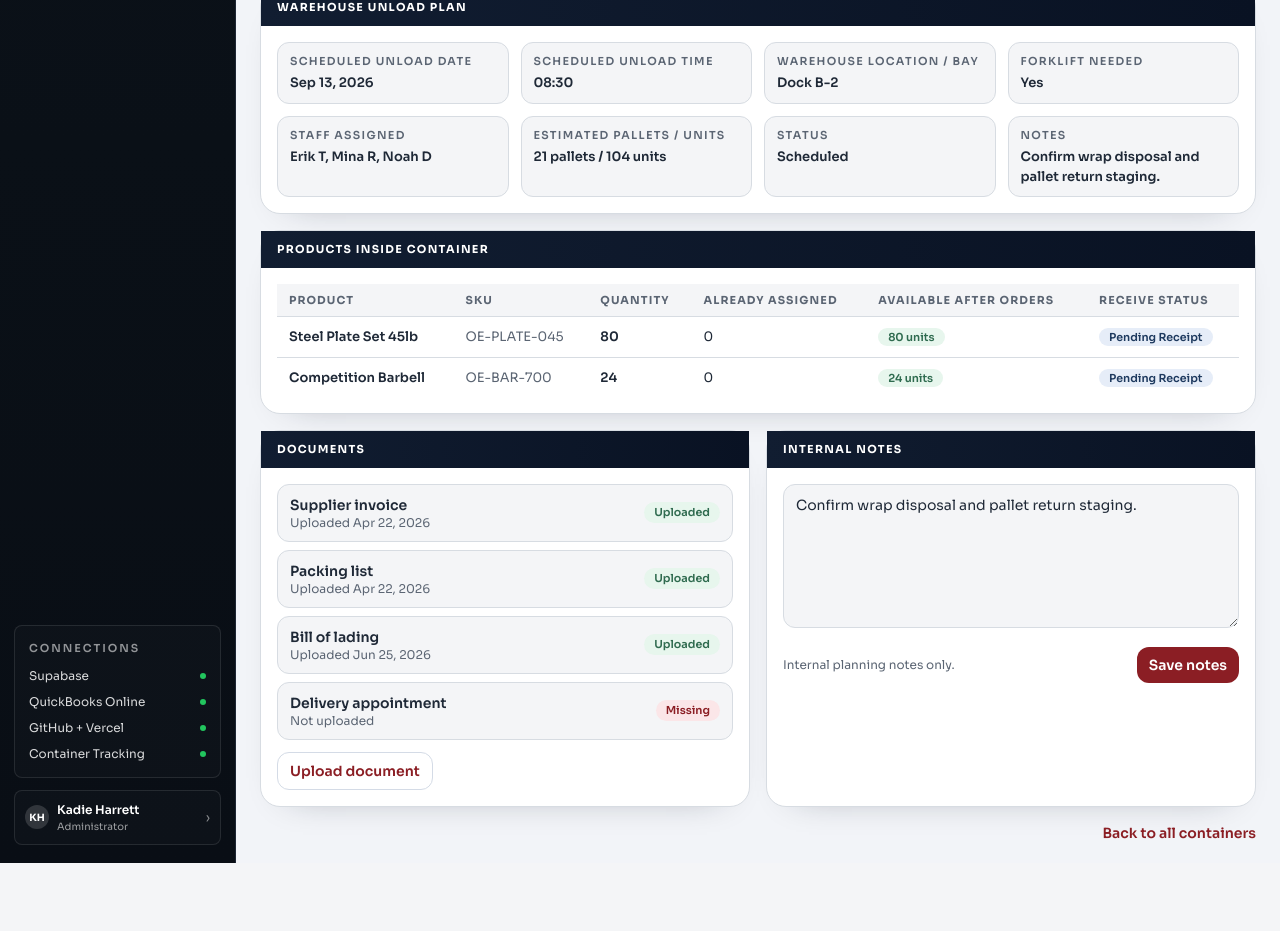
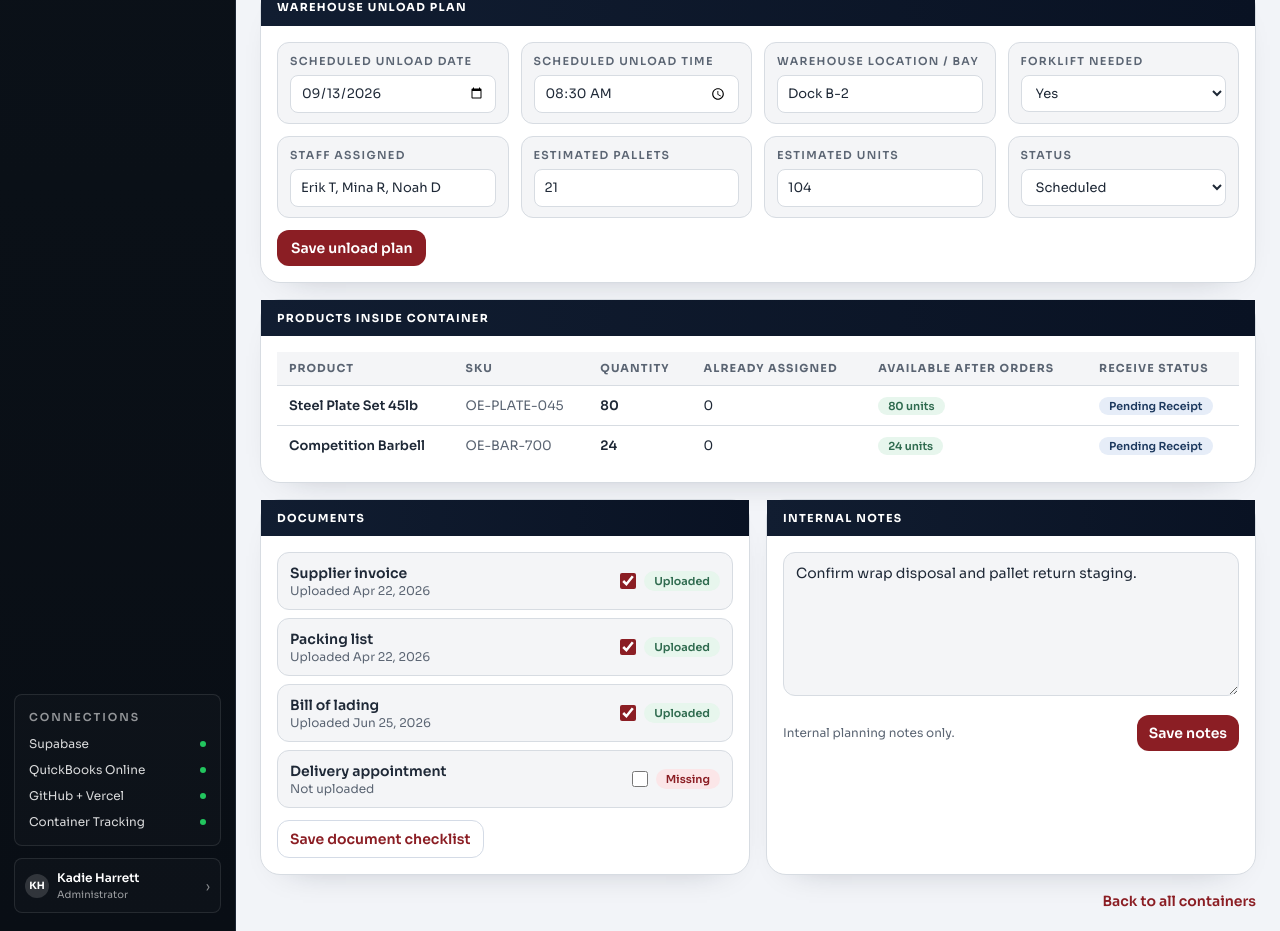
Before and after one commit to kadieharrett223-cloud/inventory-app, a Next.js app: page /containers/c2 in a window 1280 px wide. Shown: the part 740-1671 px from the top of the page. Before the commit the page ends 1603 px from the top, so only its background shows below. Built offline with nearby package versions, Linux system fonts and the light colour scheme.

Commit message:
Make unload plan, docs, and notes editable

```diff
--- a/src/app/containers/[containerId]/page.tsx
+++ b/src/app/containers/[containerId]/page.tsx
@@ -1,7 +1,10 @@
 import Link from "next/link";
 import { revalidatePath } from "next/cache";
 import { notFound } from "next/navigation";
+import type { ReactNode } from "react";
 import {
+  type ContainerDocument,
+  type ContainerUnloadPlanStatus,
   deriveAssignmentsFromApprovedInvoices,
   getContainerTotalUnits,
   getReceivedUnitsForProduct,
@@ -27,6 +30,15 @@ const timelineSteps: TimelineStep[] = [
   { key: "arrived", label: "Arrived at warehouse" },
   { key: "received", label: "Unloaded / received into inventory" },
 ];
+
+const unloadStatuses: ContainerUnloadPlanStatus[] = ["Not Scheduled", "Scheduled", "Ready to Unload", "Unloaded"];
+
+function revalidateContainerSurfaces(containerId: string) {
+  revalidatePath("/");
+  revalidatePath("/availability");
+  revalidatePath("/containers");
+  revalidatePath(`/containers/${containerId}`);
+}
 
 async function receiveIntoInventory(containerId: string) {
   "use server";
@@ -59,10 +71,108 @@ async function receiveIntoInventory(containerId: string) {
     }
   }
 
-  revalidatePath("/");
-  revalidatePath("/availability");
-  revalidatePath("/containers");
-  revalidatePath(`/containers/${containerId}`);
+  revalidateContainerSurfaces(containerId);
+}
+
+async function saveUnloadPlan(containerId: string, formData: FormData) {
+  "use server";
+
+  const container = containerShipments.find((entry) => entry.id === containerId);
+  if (!container) return;
+
+  const existingPlan = containerUnloadPlans.find((entry) => entry.containerId === containerId);
+  const estimatedUnitsRaw = String(formData.get("estimatedUnits") ?? "0");
+  const estimatedPalletsRaw = String(formData.get("estimatedPallets") ?? "0");
+  const selectedStatus = String(formData.get("status") ?? "Not Scheduled");
+  const parsedUnits = Number.parseInt(estimatedUnitsRaw, 10);
+  const parsedPallets = Number.parseInt(estimatedPalletsRaw, 10);
+
+  const plan =
+    existingPlan ?? {
+      containerId,
+      scheduledUnloadDate: null,
+      scheduledUnloadTime: null,
+      warehouseBay: null,
+      forkliftNeeded: true,
+      staffAssigned: [],
+      estimatedPallets: Math.max(1, Math.ceil(getContainerTotalUnits(container) / 8)),
+      estimatedUnits: getContainerTotalUnits(container),
+      notes: "",
+      status: "Not Scheduled" as const,
+    };
+
+  plan.scheduledUnloadDate = cleanText(formData.get("scheduledUnloadDate"));
+  plan.scheduledUnloadTime = cleanText(formData.get("scheduledUnloadTime"));
+  plan.warehouseBay = cleanText(formData.get("warehouseBay"));
+  plan.forkliftNeeded = String(formData.get("forkliftNeeded") ?? "yes") === "yes";
+  plan.staffAssigned = String(formData.get("staffAssigned") ?? "")
+    .split(",")
+    .map((name) => name.trim())
+    .filter(Boolean);
+  plan.estimatedUnits = Number.isFinite(parsedUnits) && parsedUnits > 0 ? parsedUnits : getContainerTotalUnits(container);
+  plan.estimatedPallets = Number.isFinite(parsedPallets) && parsedPallets > 0 ? parsedPallets : Math.max(1, Math.ceil(plan.estimatedUnits / 8));
+  plan.status = unloadStatuses.includes(selectedStatus as ContainerUnloadPlanStatus)
+    ? (selectedStatus as ContainerUnloadPlanStatus)
+    : "Not Scheduled";
+
+  if (!existingPlan) {
+    containerUnloadPlans.push(plan);
+  }
+
+  revalidateContainerSurfaces(containerId);
+}
+
+async function saveDocuments(containerId: string, formData: FormData) {
+  "use server";
+
+  const existingDocs = containerDocumentsById[containerId] ?? [
+    { label: "Supplier invoice", uploadedAt: null, status: "Missing" },
+    { label: "Packing list", uploadedAt: null, status: "Missing" },
+    { label: "Bill of lading", uploadedAt: null, status: "Missing" },
+    { label: "Delivery appointment", uploadedAt: null, status: "Missing" },
+  ];
+
+  const today = new Date().toISOString().slice(0, 10);
+  const updated: ContainerDocument[] = existingDocs.map((doc, index) => {
+    const selected = formData.get(`doc-${index}`) === "on";
+    return {
+      label: doc.label,
+      status: selected ? "Uploaded" : "Missing",
+      uploadedAt: selected ? doc.uploadedAt ?? today : null,
+    };
+  });
+
+  containerDocumentsById[containerId] = updated;
+  revalidateContainerSurfaces(containerId);
+}
+
+async function saveInternalNotes(containerId: string, formData: FormData) {
+  "use server";
+
+  const notes = String(formData.get("notes") ?? "").trim();
+  const plan = containerUnloadPlans.find((entry) => entry.containerId === containerId);
+
+  if (plan) {
+    plan.notes = notes;
+  } else {
+    const container = containerShipments.find((entry) => entry.id === containerId);
+    if (container) {
+      containerUnloadPlans.push({
+        containerId,
+        scheduledUnloadDate: null,
+        scheduledUnloadTime: null,
+        warehouseBay: null,
+        forkliftNeeded: true,
+        staffAssigned: [],
+        estimatedPallets: Math.max(1, Math.ceil(getContainerTotalUnits(container) / 8)),
+        estimatedUnits: getContainerTotalUnits(container),
+        notes,
+        status: "Not Scheduled",
+      });
+    }
+  }
+
+  revalidateContainerSurfaces(containerId);
 }
 
 export default async function ContainerDetailPage({ params }: ContainerDetailPageProps) {
@@ -199,16 +309,46 @@ export default async function ContainerDetailPage({ params }: ContainerDetailPag
 
       <section className="rounded-[20px] border border-[var(--line-soft)] bg-white shadow-[0_14px_36px_-30px_rgba(17,24,39,0.45)]">
         <div className="bg-[linear-gradient(90deg,#111d31_0%,#091223_100%)] px-4 py-2.5 text-[11px] font-bold uppercase tracking-[0.12em] text-white">Warehouse Unload Plan</div>
-        <div className="grid gap-3 p-4 md:grid-cols-2 xl:grid-cols-4">
-          <SummaryField label="Scheduled unload date" value={unloadPlan.scheduledUnloadDate ? formatLongDate(unloadPlan.scheduledUnloadDate) : "Not Scheduled"} compact />
-          <SummaryField label="Scheduled unload time" value={unloadPlan.scheduledUnloadTime ?? "Not Scheduled"} compact />
-          <SummaryField label="Warehouse location / bay" value={unloadPlan.warehouseBay ?? "Not Assigned"} compact />
-          <SummaryField label="Forklift needed" value={unloadPlan.forkliftNeeded ? "Yes" : "No"} compact />
-          <SummaryField label="Staff assigned" value={unloadPlan.staffAssigned.length > 0 ? unloadPlan.staffAssigned.join(", ") : "Unassigned"} compact />
-          <SummaryField label="Estimated pallets / units" value={`${unloadPlan.estimatedPallets} pallets / ${unloadPlan.estimatedUnits} units`} compact />
-          <SummaryField label="Status" value={unloadPlan.status} compact />
-          <SummaryField label="Notes" value={unloadPlan.notes || "No notes yet"} compact />
-        </div>
+        <form action={saveUnloadPlan.bind(null, container.id)} className="grid gap-3 p-4 md:grid-cols-2 xl:grid-cols-4">
+          <EditableField label="Scheduled unload date">
+            <input name="scheduledUnloadDate" type="date" defaultValue={unloadPlan.scheduledUnloadDate ?? ""} className={inputClass} />
+          </EditableField>
+          <EditableField label="Scheduled unload time">
+            <input name="scheduledUnloadTime" type="time" defaultValue={unloadPlan.scheduledUnloadTime ?? ""} className={inputClass} />
+          </EditableField>
+          <EditableField label="Warehouse location / bay">
+            <input name="warehouseBay" type="text" defaultValue={unloadPlan.warehouseBay ?? ""} placeholder="Dock B-2" className={inputClass} />
+          </EditableField>
+          <EditableField label="Forklift needed">
+            <select name="forkliftNeeded" defaultValue={unloadPlan.forkliftNeeded ? "yes" : "no"} className={inputClass}>
+              <option value="yes">Yes</option>
+              <option value="no">No</option>
+            </select>
+          </EditableField>
+          <EditableField label="Staff assigned">
+            <input name="staffAssigned" type="text" defaultValue={unloadPlan.staffAssigned.join(", ")} placeholder="Luis P, Mina R" className={inputClass} />
+          </EditableField>
+          <EditableField label="Estimated pallets">
+            <input name="estimatedPallets" type="number" min={1} defaultValue={String(unloadPlan.estimatedPallets)} className={inputClass} />
+          </EditableField>
+          <EditableField label="Estimated units">
+            <input name="estimatedUnits" type="number" min={1} defaultValue={String(unloadPlan.estimatedUnits)} className={inputClass} />
+          </EditableField>
+          <EditableField label="Status">
+            <select name="status" defaultValue={unloadPlan.status} className={inputClass}>
+              {unloadStatuses.map((status) => (
+                <option key={status} value={status}>
+                  {status}
+                </option>
+              ))}
+            </select>
+          </EditableField>
+          <div className="md:col-span-2 xl:col-span-4">
+            <button type="submit" className="inline-flex rounded-xl bg-[#8b1e24] px-3.5 py-2 text-sm font-semibold text-white hover:bg-[#75191e]">
+              Save unload plan
+            </button>
+          </div>
+        </form>
       </section>
 
       <section className="rounded-[20px] border border-[var(--line-soft)] bg-white shadow-[0_14px_36px_-30px_rgba(17,24,39,0.45)]">
@@ -261,38 +401,42 @@ export default async function ContainerDetailPage({ params }: ContainerDetailPag
       <div className="grid gap-4 xl:grid-cols-[1fr_1fr]">
         <section className="rounded-[20px] border border-[var(--line-soft)] bg-white shadow-[0_14px_36px_-30px_rgba(17,24,39,0.45)]">
           <div className="bg-[linear-gradient(90deg,#111d31_0%,#091223_100%)] px-4 py-2.5 text-[11px] font-bold uppercase tracking-[0.12em] text-white">Documents</div>
-          <div className="space-y-2 p-4">
-            {documents.map((doc) => (
-              <article key={doc.label} className="flex items-center justify-between rounded-xl border border-[var(--line-soft)] bg-[var(--bg-page)] px-3 py-2.5">
+          <form action={saveDocuments.bind(null, container.id)} className="space-y-2 p-4">
+            {documents.map((doc, index) => (
+              <label key={doc.label} className="flex items-center justify-between rounded-xl border border-[var(--line-soft)] bg-[var(--bg-page)] px-3 py-2.5">
                 <div>
                   <p className="text-sm font-semibold text-[var(--text-primary)]">{doc.label}</p>
                   <p className="text-xs text-[var(--text-muted)]">{doc.uploadedAt ? `Uploaded ${formatLongDate(doc.uploadedAt)}` : "Not uploaded"}</p>
                 </div>
-                <span className={`rounded-full px-2.5 py-0.5 text-[11px] font-semibold ${doc.status === "Uploaded" ? "bg-[#e7f6ed] text-[#2f6b4f]" : "bg-[#fbe6e8] text-[#8b1e24]"}`}>
-                  {doc.status}
-                </span>
-              </article>
+                <div className="flex items-center gap-2">
+                  <input name={`doc-${index}`} type="checkbox" defaultChecked={doc.status === "Uploaded"} className="h-4 w-4 accent-[#8b1e24]" />
+                  <span className={`rounded-full px-2.5 py-0.5 text-[11px] font-semibold ${doc.status === "Uploaded" ? "bg-[#e7f6ed] text-[#2f6b4f]" : "bg-[#fbe6e8] text-[#8b1e24]"}`}>
+                    {doc.status}
+                  </span>
+                </div>
+              </label>
             ))}
-            <button type="button" className="mt-1 inline-flex rounded-xl border border-[#d4dbe6] bg-white px-3 py-2 text-sm font-semibold text-[#8b1e24] hover:bg-[#fff6f7]">
-              Upload document
+            <button type="submit" className="mt-1 inline-flex rounded-xl border border-[#d4dbe6] bg-white px-3 py-2 text-sm font-semibold text-[#8b1e24] hover:bg-[#fff6f7]">
+              Save document checklist
             </button>
-          </div>
+          </form>
         </section>
 
         <section className="rounded-[20px] border border-[var(--line-soft)] bg-white shadow-[0_14px_36px_-30px_rgba(17,24,39,0.45)]">
           <div className="bg-[linear-gradient(90deg,#111d31_0%,#091223_100%)] px-4 py-2.5 text-[11px] font-bold uppercase tracking-[0.12em] text-white">Internal Notes</div>
-          <div className="p-4">
+          <form action={saveInternalNotes.bind(null, container.id)} className="p-4">
             <textarea
+              name="notes"
               defaultValue={unloadPlan.notes || "Coordinate with dock team and verify unload checklist before release."}
               className="h-36 w-full rounded-xl border border-[var(--line-soft)] bg-[var(--bg-page)] px-3 py-2.5 text-sm text-[var(--text-primary)] outline-none focus:border-[#8b1e24]"
             />
             <div className="mt-3 flex items-center justify-between">
               <p className="text-xs text-[var(--text-muted)]">Internal planning notes only.</p>
-              <button type="button" className="inline-flex rounded-xl bg-[#8b1e24] px-3 py-2 text-sm font-semibold text-white hover:bg-[#75191e]">
+              <button type="submit" className="inline-flex rounded-xl bg-[#8b1e24] px-3 py-2 text-sm font-semibold text-white hover:bg-[#75191e]">
                 Save notes
               </button>
             </div>
-          </div>
+          </form>
         </section>
       </div>
 
@@ -346,6 +490,23 @@ function formatLongDate(dateText: string) {
   return date.toLocaleDateString("en-US", { month: "short", day: "numeric", year: "numeric" });
 }
 
+function cleanText(value: FormDataEntryValue | null) {
+  if (typeof value !== "string") return null;
+  const trimmed = value.trim();
+  return trimmed.length > 0 ? trimmed : null;
+}
+
+const inputClass = "w-full rounded-lg border border-[var(--line-soft)] bg-white px-2.5 py-2 text-[13px] text-[var(--text-primary)] outline-none focus:border-[#8b1e24]";
+
+function EditableField({ label, children }: { label: string; children: ReactNode }) {
+  return (
+    <label className="rounded-xl border border-[var(--line-soft)] bg-[var(--bg-page)] px-3 py-2.5">
+      <p className="text-[11px] font-semibold uppercase tracking-[0.12em] text-[var(--text-muted)]">{label}</p>
+      <div className="mt-1.5">{children}</div>
+    </label>
+  );
+}
+
 function SummaryField({ label, value, compact = false }: { label: string; value: string; compact?: boolean }) {
   return (
     <article className={`rounded-xl border border-[var(--line-soft)] bg-[var(--bg-page)] ${compact ? "px-3 py-2.5" : "px-3 py-3"}`}>
--- a/src/lib/inventory-data.ts
+++ b/src/lib/inventory-data.ts
@@ -1,4 +1,4 @@
-import type { ContainerShipment, ContainerUnloadPlan, CustomerInvoice, ErpProduct, ProductMapping, QboProduct } from "@/lib/inventory-core";
+import type { ContainerDocument, ContainerShipment, ContainerUnloadPlan, CustomerInvoice, ErpProduct, ProductMapping, QboProduct } from "@/lib/inventory-core";
 
 export const erpProducts: ErpProduct[] = [
   {
@@ -231,7 +231,7 @@ export const containerUnloadPlans: ContainerUnloadPlan[] = [
   },
 ];
 
-export const containerDocumentsById: Record<string, Array<{ label: string; uploadedAt: string | null; status: "Uploaded" | "Missing" }>> = {
+export const containerDocumentsById: Record<string, ContainerDocument[]> = {
   c226: [
     { label: "Supplier invoice", uploadedAt: "2026-03-11", status: "Uploaded" },
     { label: "Packing list", uploadedAt: "2026-03-12", status: "Uploaded" },
```
Also changed, not shown: src/lib/inventory-core.ts (+8 -0 lines), 1 other file (tests, documents, lock files or other folders).
